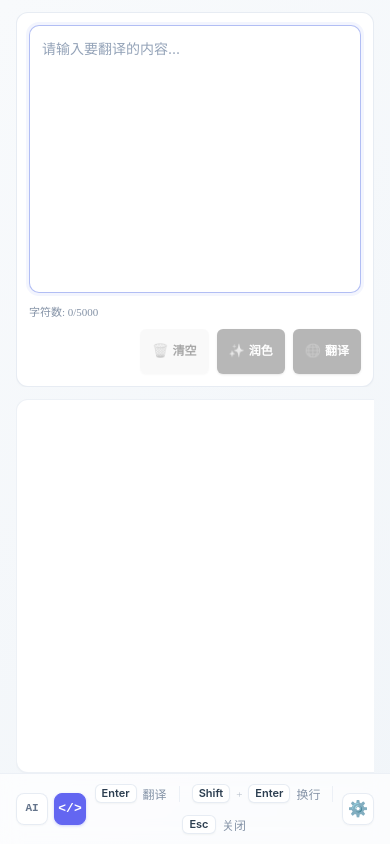
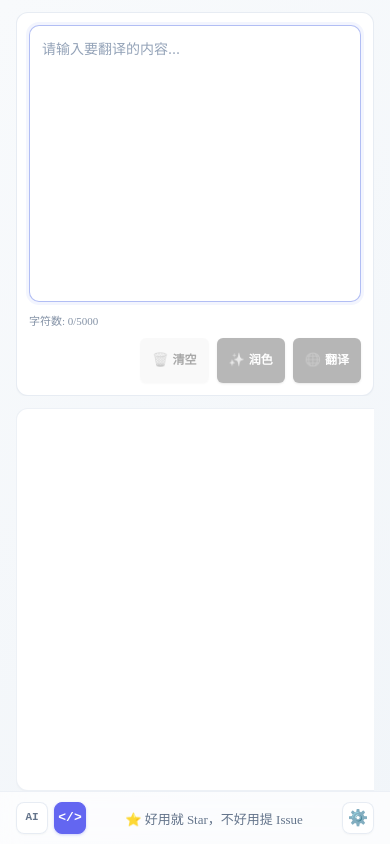
Before and after one commit to puppetdevz/dev-translation, a Vue app: page /#/translate in a window 390 px wide. Built offline with nearby package versions, Linux system fonts and the light colour scheme.

Commit message:
refactor: remove KeyboardShortcuts component and add GitHub star link in footer

```diff
--- a/src/Translate/components/KeyboardShortcuts.vue
+++ /dev/null
@@ -1,134 +0,0 @@
-<script lang="ts" setup>
-// 快捷键提示组件
-</script>
-
-<template>
-  <div class="keyboard-shortcuts">
-    <div class="shortcuts-container">
-      <div class="shortcut">
-        <kbd>Enter</kbd>
-        <span class="shortcut-label">翻译</span>
-      </div>
-      <div class="shortcut-divider"></div>
-      <div class="shortcut">
-        <kbd>Shift</kbd>
-        <span class="shortcut-plus">+</span>
-        <kbd>Enter</kbd>
-        <span class="shortcut-label">换行</span>
-      </div>
-      <div class="shortcut-divider"></div>
-      <div class="shortcut">
-        <kbd>Esc</kbd>
-        <span class="shortcut-label">关闭</span>
-      </div>
-    </div>
-  </div>
-</template>
-
-<style scoped>
-.keyboard-shortcuts {
-  width: 100%;
-}
-
-.shortcuts-container {
-  display: flex;
-  flex-wrap: wrap;
-  gap: 16px;
-  align-items: center;
-  justify-content: center;
-}
-
-.shortcut {
-  display: flex;
-  align-items: center;
-  gap: 6px;
-  font-size: 13px;
-  color: var(--text-secondary, #8492a6);
-  transition: color 0.2s ease;
-}
-
-.shortcut:hover {
-  color: var(--text-primary, #2c3e50);
-}
-
-.shortcut-label {
-  font-weight: 500;
-}
-
-.shortcut-plus {
-  font-size: 11px;
-  opacity: 0.6;
-}
-
-.shortcut-divider {
-  width: 1px;
-  height: 16px;
-  background: rgba(226, 232, 240, 0.6);
-}
-
-kbd {
-  display: inline-flex;
-  align-items: center;
-  justify-content: center;
-  min-width: 24px;
-  padding: 4px 8px;
-  font-size: 12px;
-  font-family: -apple-system, BlinkMacSystemFont, 'Segoe UI', Roboto, monospace;
-  font-weight: 600;
-  line-height: 1;
-  color: var(--text-primary, #2c3e50);
-  background: white;
-  border: 1px solid rgba(226, 232, 240, 0.8);
-  border-radius: 6px;
-  box-shadow: 0 1px 2px rgba(0, 0, 0, 0.04);
-  transition: all 0.2s ease;
-}
-
-kbd:hover {
-  transform: translateY(-1px);
-  border-color: rgba(203, 213, 224, 1);
-  box-shadow: 0 2px 3px rgba(0, 0, 0, 0.06);
-}
-
-@media (prefers-color-scheme: dark) {
-  .shortcut {
-    color: var(--text-secondary, #a0aec0);
-  }
-
-  .shortcut:hover {
-    color: var(--text-primary, #e0e0e0);
-  }
-
-  .shortcut-divider {
-    background: rgba(51, 65, 85, 0.6);
-  }
-
-  kbd {
-    color: var(--text-primary, #e0e0e0);
-    background: #1e293b;
-    border-color: rgba(51, 65, 85, 0.8);
-    box-shadow: 0 1px 2px rgba(0, 0, 0, 0.2);
-  }
-
-  kbd:hover {
-    border-color: rgba(71, 85, 105, 1);
-    box-shadow: 0 2px 3px rgba(0, 0, 0, 0.25);
-  }
-}
-
-@media (max-width: 768px) {
-  .shortcuts-container {
-    gap: 12px;
-  }
-
-  .shortcut {
-    font-size: 12px;
-  }
-
-  kbd {
-    min-width: 20px;
-    padding: 3px 6px;
-    font-size: 11px;
-  }
-}
-</style>
--- a/src/Translate/index.vue
+++ b/src/Translate/index.vue
@@ -3,7 +3,6 @@ import { ref, watch, nextTick, onMounted } from 'vue'
 import { useRouter } from 'vue-router'
 import InputArea from './components/InputArea.vue'
 import ResultDisplay from './components/ResultDisplay.vue'
-import KeyboardShortcuts from './components/KeyboardShortcuts.vue'
 import {
   buildChineseToEnglishPrompt,
   buildEnglishToChinesePrompt,
@@ -39,7 +38,7 @@ const originalText = ref('')
 // 语言检测
 const detectLanguage = (text) => {
   if (!text || !text.trim()) return ''
-  const chineseChars = text.match(/[\u4e00-\u9fa5]/g)
+  const chineseChars = text.match(/[一-龥]/g)
   const chineseRatio = chineseChars ? chineseChars.length / text.length : 0
   return chineseRatio > 0.3 ? 'zh' : 'en'
 }
@@ -86,7 +85,7 @@ const detectInputType = (text) => {
   const trimmed = text.trim()
 
   // 检测中文
-  const chineseChars = trimmed.match(/[\u4e00-\u9fa5]/g)
+  const chineseChars = trimmed.match(/[一-龥]/g)
   const isChinese = chineseChars && chineseChars.length / trimmed.length > 0.3
 
   if (isChinese) {
@@ -319,6 +318,11 @@ const toggleTranslationEngine = () => {
     settings.translationEngine === 'ai' ? 'google' : 'ai')
 }
 
+// 打开 GitHub 仓库
+const openGitHub = () => {
+  window.utools.shellOpenExternal('https://github.com/puppetdevz/dev-translation')
+}
+
 // 清空输入
 const handleClear = () => {
   inputText.value = ''
@@ -418,7 +422,7 @@ watch(() => props.enterAction, (action) => {
         </button>
       </div>
       <div class="footer-center">
-        <KeyboardShortcuts />
+        <a class="github-star-link" @click="openGitHub">⭐ 好用就 Star，不好用提 Issue</a>
       </div>
       <button class="settings-btn" @click="openSettings" title="设置">
         <span>⚙️</span>
@@ -518,6 +522,20 @@ watch(() => props.enterAction, (action) => {
   display: flex;
   justify-content: center;
   align-items: center;
+}
+
+.github-star-link {
+  font-size: 13px;
+  color: var(--text-secondary, #64748b);
+  text-decoration: none;
+  transition: all 0.2s;
+  cursor: pointer;
+  user-select: none;
+}
+
+.github-star-link:hover {
+  color: #6366f1;
+  transform: translateY(-1px);
 }
 
 .var-naming-btn {
@@ -654,6 +672,10 @@ watch(() => props.enterAction, (action) => {
     color: white;
   }
 
+  .github-star-link:hover {
+    color: #a5b4fc;
+  }
+
   .translate-result-section::-webkit-scrollbar-thumb {
     background: rgba(255, 255, 255, 0.2);
   }
@@ -682,7 +704,6 @@ watch(() => props.enterAction, (action) => {
     gap: 10px;
   }
 
-  /* 隐藏快捷键提示以节省空间 */
   .translate-footer {
     display: none;
   }
```
